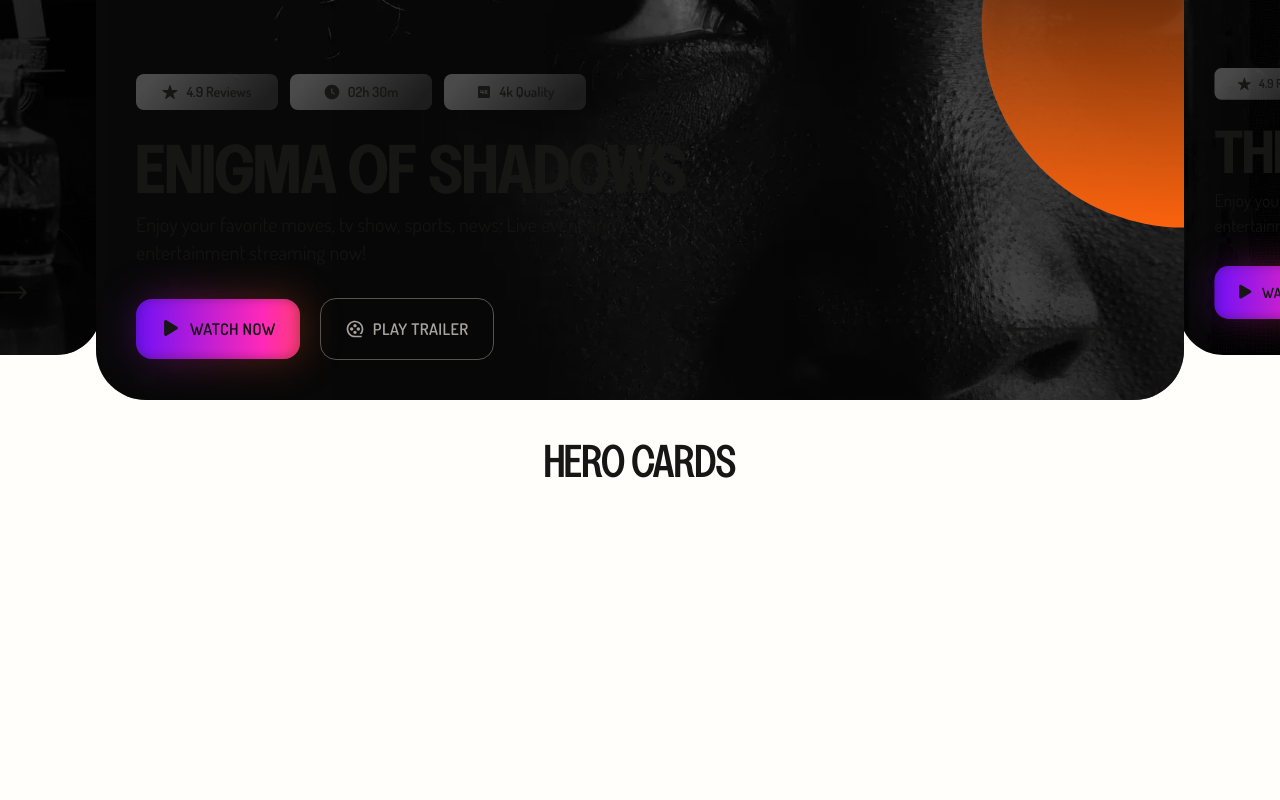
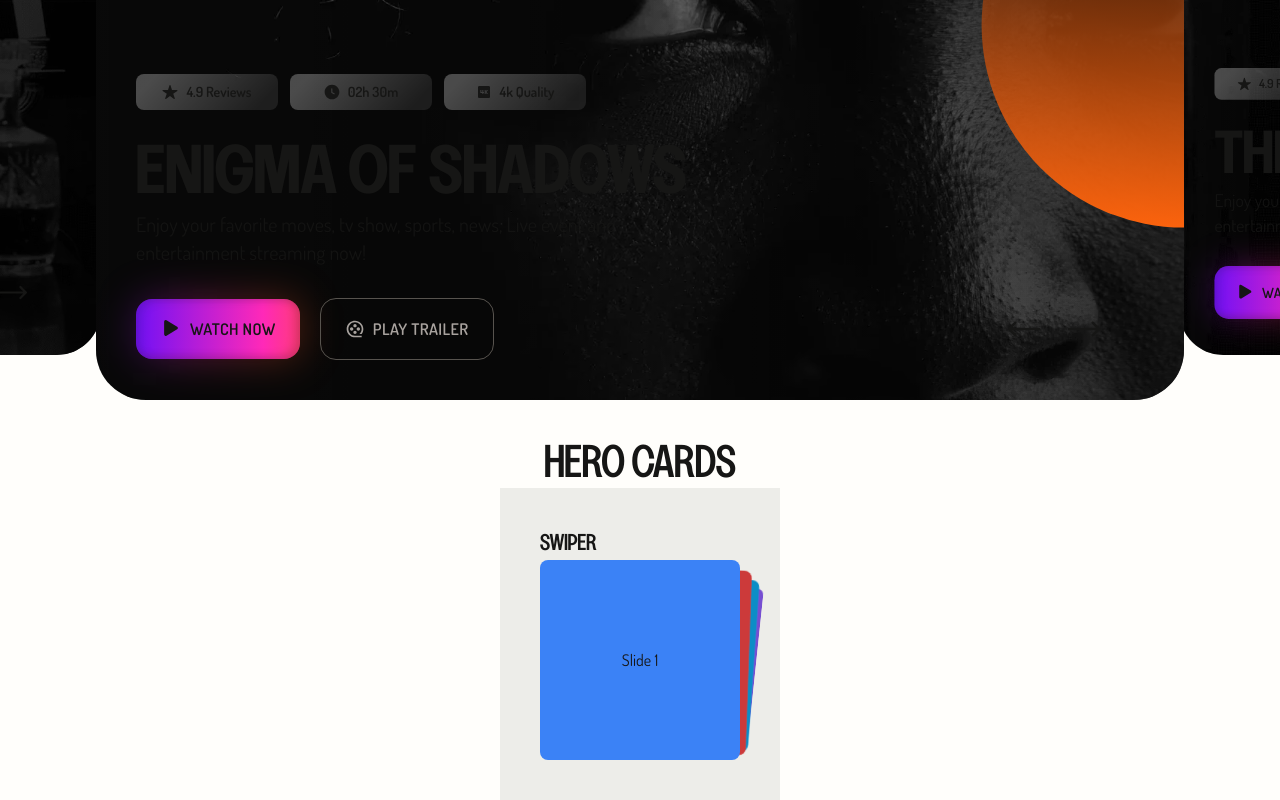
Before and after one commit to PaulHaze/holaa, a Next.js app: page / in a window 1280 px wide. Shown: the part 350-1150 px from the top of the page. Before the commit the page ends 838 px from the top, so only its background shows below. Built offline with nearby package versions, Linux system fonts and the light colour scheme.

Commit message:
get some basic cards working

```diff
--- a/src/app/layout.tsx
+++ b/src/app/layout.tsx
@@ -6,6 +6,7 @@ import { Dosis, Jost, Big_Shoulders_Display } from 'next/font/google';
 import { UiProvider } from '@/context/UiContext';
 
 import 'swiper/css/bundle';
+import 'swiper/css/effect-cards';
 // import 'swiper/css/navigation';
 // import 'swiper/css/pagination';
 import 'glightbox/dist/css/glightbox.min.css';
--- a/src/components/cards/HeroCards.tsx
+++ b/src/components/cards/HeroCards.tsx
@@ -6,6 +6,8 @@ import { SwiperSlide, Swiper } from 'swiper/react';
 import type { SwiperProps } from 'swiper/react';
 
 import { Navigation, Pagination, EffectCards, Scrollbar } from 'swiper/modules';
+
+import styles from './cards.module.scss';
 
 type HeroCardsProps = {
   data?: Array<any>;
@@ -23,8 +25,21 @@ export const HeroCards = ({ data }: HeroCardsProps) => {
   };
 
   return (
-    <div className="hero-card-slider">
+    <div className="card-container">
+      <h5>SWIPER</h5>
       <Swiper
+        effect={'cards'}
+        grabCursor={true}
+        modules={[EffectCards]}
+        className="mySwiper"
+      >
+        <SwiperSlide>Slide 1</SwiperSlide>
+        <SwiperSlide>Slide 2</SwiperSlide>
+        <SwiperSlide>Slide 3</SwiperSlide>
+        <SwiperSlide>Slide 4</SwiperSlide>
+      </Swiper>
+
+      {/* <Swiper
         {...swiperHeroCardOptions}
         className="swiper hero-card-slider-wrap"
       >
@@ -42,7 +57,7 @@ export const HeroCards = ({ data }: HeroCardsProps) => {
             </div>
           </SwiperSlide>
         ))}
-      </Swiper>
+      </Swiper> */}
     </div>
   );
 };
--- a/src/styles/custom/_hero.scss
+++ b/src/styles/custom/_hero.scss
@@ -632,3 +632,32 @@
     }
   }
 }
+
+/* HERO CARDS */
+
+.card-base {
+  @apply h-[200px] w-[200px] rounded-lg flex-center;
+}
+
+.card-container {
+  @apply bg-base-300 p-10;
+
+  .swiper {
+    @apply h-[200px] w-[200px] flex-center;
+  }
+  .swiper-slide {
+    @extend .card-base;
+    &:nth-child(1) {
+      @apply bg-blue-500;
+    }
+    &:nth-child(2) {
+      @apply bg-red-500;
+    }
+    &:nth-child(3) {
+      @apply bg-sky-500;
+    }
+    &:nth-child(4) {
+      @apply bg-violet-500;
+    }
+  }
+}
```
